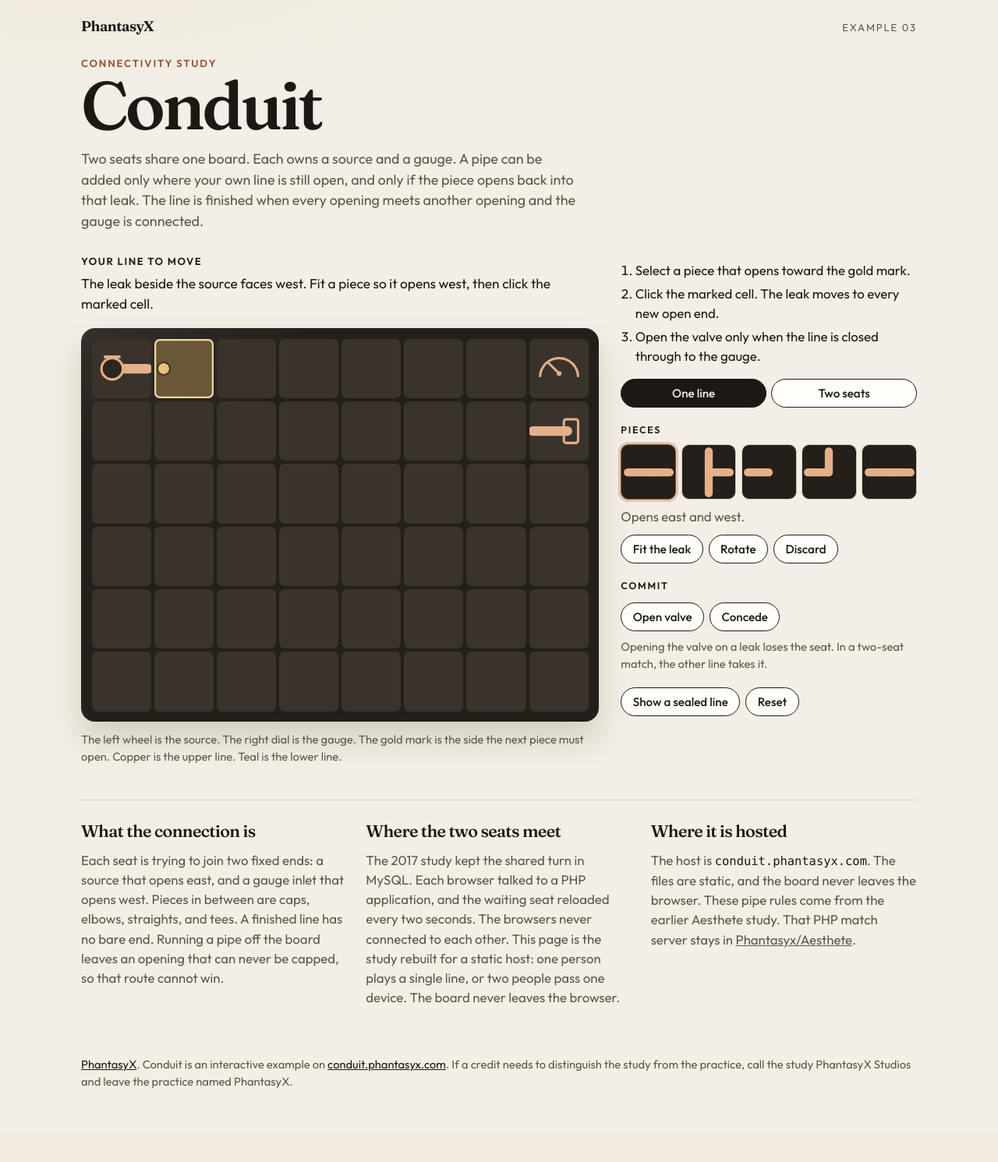
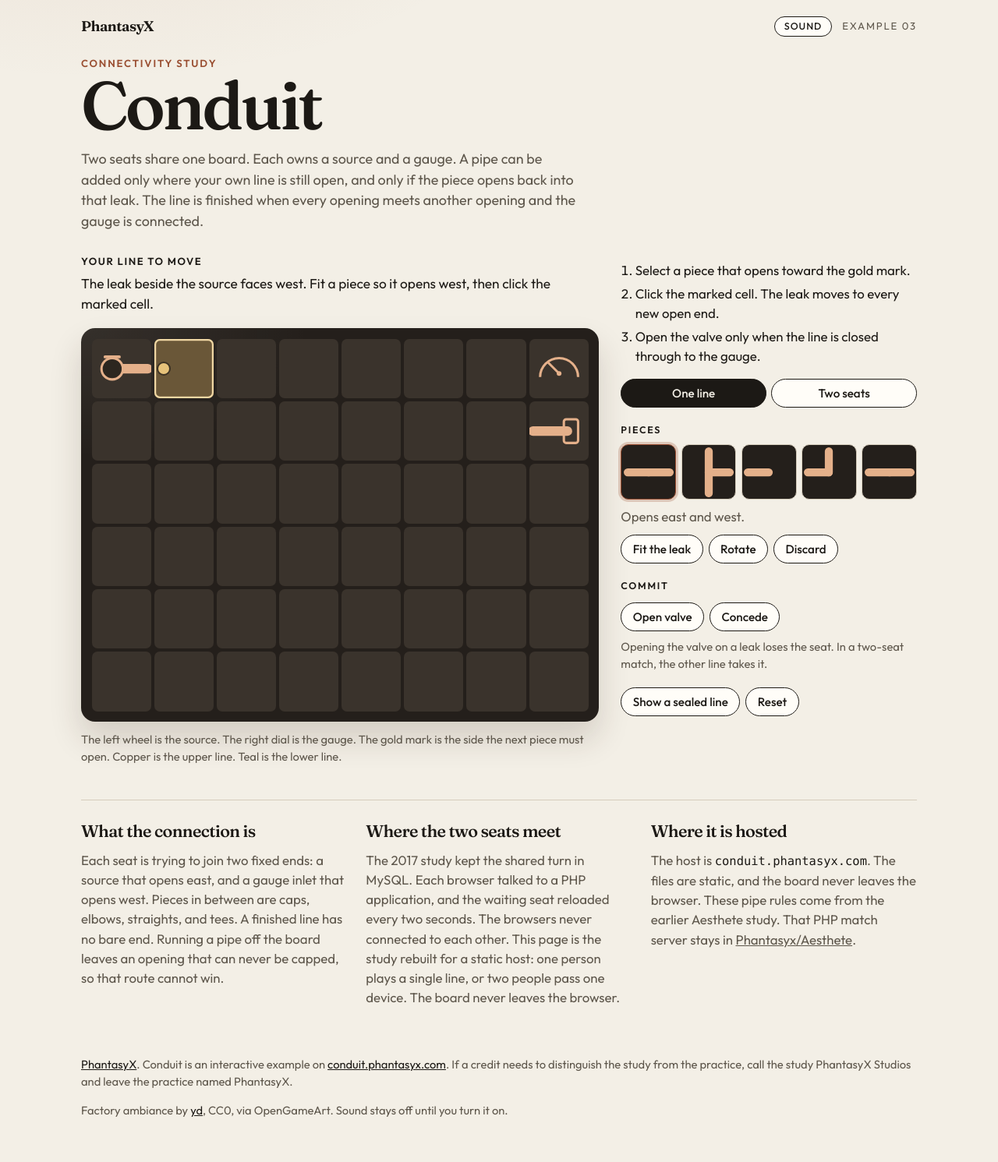
Before and after one commit to Phantasyx/Aesthete, a PHP site: page /conduit/dist/index.html in a window 1280 px wide. Shown: the whole page at 78% size. Before the commit the page ends 1396 px from the top, so only its background shows below. Run offline with PHP 8.4, Linux system fonts and the light colour scheme.

Commit message:
Add a CC0 factory ambience with a Sound toggle.
The loop stays off until someone presses Sound. The build copies site/audio into dist so the Worker upload includes the track and its credit.

Co-authored-by: Phantasyx <Phantasyx@users.noreply.github.com>

```diff
--- a/conduit/dist/index.html
+++ b/conduit/dist/index.html
@@ -15,7 +15,10 @@
 <body>
   <header class="top">
     <a class="mark" href="https://phantasyx.com/">PhantasyX</a>
-    <p class="example-index">Example 03</p>
+    <div class="header-tools">
+      <button type="button" id="sound" class="sound" aria-pressed="false" aria-controls="bed">Sound</button>
+      <p class="example-index">Example 03</p>
+    </div>
   </header>
 
   <main>
@@ -88,9 +91,40 @@
 
   <footer class="colophon">
     <p><a href="https://phantasyx.com/">PhantasyX</a>. Conduit is an interactive example on <a href="https://conduit.phantasyx.com/">conduit.phantasyx.com</a>. If a credit needs to distinguish the study from the practice, call the study PhantasyX Studios and leave the practice named PhantasyX.</p>
+    <p>Factory ambiance by <a href="https://opengameart.org/content/factory-ambiance">yd</a>, CC0, via OpenGameArt. Sound stays off until you turn it on.</p>
   </footer>
 
+  <audio id="bed" loop preload="none" src="audio/factory.mp3"></audio>
   <script src="rules.js"></script>
   <script src="game.js"></script>
+  <script>
+    (function () {
+      var button = document.getElementById('sound');
+      var bed = document.getElementById('bed');
+      if (!button || !bed) return;
+      bed.volume = 0.35;
+      button.addEventListener('click', function () {
+        if (!bed.paused) {
+          bed.pause();
+          button.setAttribute('aria-pressed', 'false');
+          button.textContent = 'Sound';
+          return;
+        }
+        var started = bed.play();
+        var markOn = function () {
+          button.setAttribute('aria-pressed', 'true');
+          button.textContent = 'Sound on';
+        };
+        if (started && typeof started.then === 'function') {
+          started.then(markOn).catch(function () {
+            button.setAttribute('aria-pressed', 'false');
+            button.textContent = 'Sound unavailable';
+          });
+          return;
+        }
+        markOn();
+      });
+    })();
+  </script>
 </body>
 </html>
--- a/conduit/dist/styles.css
+++ b/conduit/dist/styles.css
@@ -35,10 +35,16 @@ a { color: inherit; }
 .top {
   display: flex;
   justify-content: space-between;
-  align-items: baseline;
+  align-items: center;
   max-width: 1120px;
   margin: 0 auto;
   padding: 1.25rem 1.5rem 0;
+}
+
+.header-tools {
+  display: flex;
+  align-items: center;
+  gap: 0.85rem;
 }
 
 .mark {
@@ -55,6 +61,23 @@ a { color: inherit; }
   font-size: 0.82rem;
   letter-spacing: 0.14em;
   text-transform: uppercase;
+}
+
+.sound {
+  border: 1px solid var(--ink);
+  border-radius: 999px;
+  background: #fffdf8;
+  color: var(--ink);
+  padding: 0.28rem 0.7rem;
+  font-size: 0.78rem;
+  letter-spacing: 0.08em;
+  text-transform: uppercase;
+  cursor: pointer;
+}
+
+.sound[aria-pressed="true"] {
+  background: var(--ink);
+  color: var(--paper);
 }
 
 main {
--- /dev/null
+++ b/conduit/site/audio/ATTRIBUTION.txt
@@ -0,0 +1,4 @@
+Factory ambiance by yd, 4 May 2013.
+Dedicated to the public domain under CC0.
+Source: https://opengameart.org/content/factory-ambiance
+Re-encoded here as a 96 kbps MP3 for the page. The original upload is Ogg Vorbis.
```
Also changed, not shown: conduit/HOSTING.md (+1 -1 lines), conduit/scripts/build.mjs (+6 -6 lines), conduit/site/index.html (+35 -1 lines), conduit/site/styles.css (+24 -1 lines), README.md, conduit/README.md, conduit/dist/audio/ATTRIBUTION.txt (added), 2 other files.
